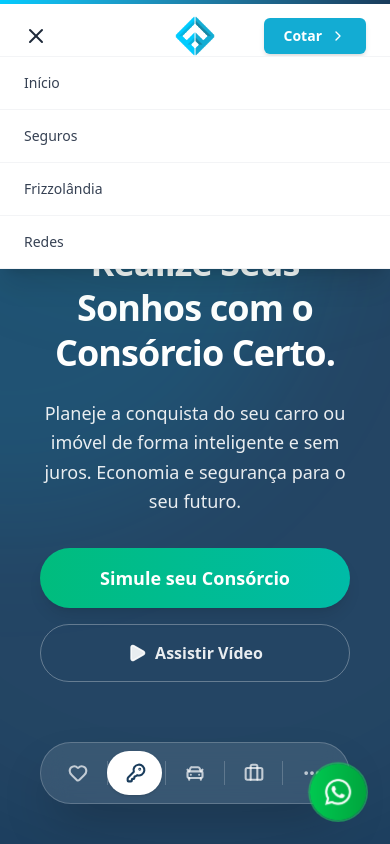
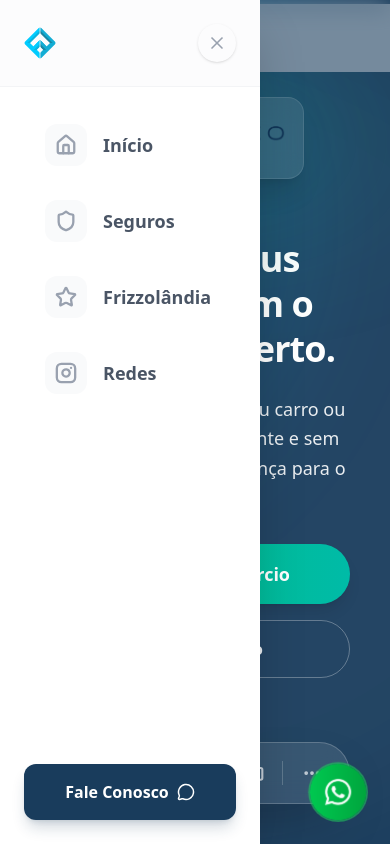
Before and after one commit to Ort1zz/Frizzo-Corretora-de-Seguros, a React (Vite) app: page / in a window 390 px wide. Both pictures are taken after a click on the button 36 px from the left and 36 px from the top of the page. Shown: the top 844 px of the page. Built offline with nearby package versions, Linux system fonts and the light colour scheme.

Commit message:
Add files via upload

```diff
--- a/src/App.jsx
+++ b/src/App.jsx
@@ -3,7 +3,7 @@ import {
   Menu, X, Instagram, Facebook, Linkedin,
   Heart, KeyRound, CarFront, Activity, Building2,
   Home, Smartphone, Plane, MapPin, Clock, Phone,
-  Mail, MessageCircle, Star, ChevronRight, Briefcase, MoreHorizontal, UserPlus, Play
+  Mail, MessageCircle, Star, ChevronRight, Briefcase, MoreHorizontal, UserPlus, Play, Shield
 } from 'lucide-react';
 
 // --- Funções Auxiliares ---
@@ -77,14 +77,14 @@ const Header = () => {
   }, []);
 
   const navLinks = [
-    { name: 'Início', href: '#inicio' },
-    { name: 'Seguros', href: '#seguros' },
-    { name: 'Frizzolândia', href: '#porque-frizzo' },
-    { name: 'Redes', href: '#frizzolandia' },
+    { name: 'Início', href: '#inicio', icon: Home },
+    { name: 'Seguros', href: '#seguros', icon: Shield },
+    { name: 'Frizzolândia', href: '#porque-frizzo', icon: Star },
+    { name: 'Redes', href: '#frizzolandia', icon: Instagram },
   ];
 
   return (
-    <header className={`fixed top-0 left-0 right-0 z-50 transition-all duration-500 transform ${isVisible ? 'translate-y-0' : '-translate-y-full'} ${scrolled ? 'bg-white/95 backdrop-blur-md shadow-md py-2' : 'bg-white py-4'}`}>
+    <header className={`fixed top-0 left-0 right-0 z-50 transition-all duration-500 transform ${isVisible || isOpen ? 'translate-y-0' : '-translate-y-full'} ${scrolled ? 'bg-white/95 backdrop-blur-md shadow-md py-2' : 'bg-white py-4'}`}>
       <div className="absolute top-0 left-0 w-full h-1 bg-gradient-to-r from-[#01cbfe] to-[#193c5c]"></div>
 
       <nav className="max-w-7xl mx-auto px-6 flex justify-between items-center relative">
@@ -120,25 +120,53 @@ const Header = () => {
         </div>
 
         <div className="flex-1 flex justify-end items-center">
-          <a href="#contato" className="relative overflow-hidden bg-[#13acd3] text-white px-5 py-2 rounded-md hover:bg-[#01cbfe] transition-all duration-300 shadow-md font-semibold text-sm flex items-center gap-2 group">
-            <span className="hidden sm:inline">Cotação Online</span>
-            <span className="sm:hidden">Cotar</span>
+          <a href="#contato" className="hidden md:flex relative overflow-hidden bg-[#13acd3] text-white px-5 py-2 rounded-md hover:bg-[#01cbfe] transition-all duration-300 shadow-md font-semibold text-sm items-center gap-2 group">
+            <span>Cotação Online</span>
             <ChevronRight size={16} className="transform group-hover:translate-x-1 transition-transform" />
           </a>
         </div>
       </nav>
 
-      <div className={`md:hidden overflow-hidden transition-all duration-500 ease-in-out bg-white border-t border-gray-100 shadow-xl absolute w-full left-0 z-40 ${isOpen ? 'max-h-96 opacity-100' : 'max-h-0 opacity-0'}`}>
-        {navLinks.map((link) => (
+      {/* Overlay Escuro do Menu Mobile */}
+      <div
+        className={`md:hidden fixed inset-0 bg-[#193c5c]/60 backdrop-blur-md z-40 transition-all duration-500 ease-in-out ${isOpen ? 'opacity-100' : 'opacity-0 pointer-events-none'}`}
+        onClick={() => setIsOpen(false)}
+      ></div>
+
+      {/* Sidebar Elegante do Menu Mobile */}
+      <div className={`md:hidden fixed top-0 left-0 h-[100dvh] w-[70%] max-w-[260px] bg-white shadow-2xl z-50 transform transition-all duration-500 ease-in-out flex flex-col ${isOpen ? 'translate-x-0' : '-translate-x-full'}`}>
+        <div className="p-6 border-b border-gray-100 flex justify-between items-center bg-gray-50/50">
+          <img src="/img/logo-header.png" alt="Frizzo" className="h-8 w-auto" onError={(e) => {e.target.style.display='none'}} />
+          <button onClick={() => setIsOpen(false)} className="p-2 text-gray-400 hover:text-gray-800 hover:bg-white rounded-full transition-all shadow-sm border border-transparent hover:border-gray-200">
+            <X size={20} />
+          </button>
+        </div>
+
+        <div className="flex flex-col p-6 space-y-2 overflow-y-auto flex-grow">
+          {navLinks.map((link, index) => {
+            const Icon = link.icon;
+            return (
               <a
                 key={link.name}
                 href={link.href}
                 onClick={() => setIsOpen(false)}
-            className="block py-4 px-6 text-sm text-gray-700 hover:bg-gray-50 hover:text-[#13acd3] font-medium border-b border-gray-100 transition-colors"
+                style={{ transitionDelay: `${index * 50}ms` }}
+                className={`flex items-center gap-4 py-3 px-5 rounded-2xl text-gray-600 hover:bg-gradient-to-r hover:from-[#13acd3]/10 hover:to-transparent hover:text-[#193c5c] font-bold text-lg transition-all duration-300 group border border-transparent hover:border-[#13acd3]/20 ${isOpen ? 'opacity-100 translate-x-0' : 'opacity-0 -translate-x-4'}`}
               >
+                <div className="p-2.5 bg-gray-50 rounded-xl group-hover:bg-white group-hover:shadow-sm group-hover:text-[#13acd3] transition-all duration-300 text-gray-400">
+                  <Icon size={22} strokeWidth={2.5} />
+                </div>
                 {link.name}
               </a>
-        ))}
+            );
+          })}
+        </div>
+
+        <div className="p-6 mt-auto">
+          <a href="#contato" onClick={() => setIsOpen(false)} className="w-full flex justify-center items-center gap-2 bg-[#193c5c] text-white py-4 rounded-xl font-bold hover:bg-[#13acd3] transition-colors shadow-lg shadow-[#193c5c]/20">
+            Fale Conosco <MessageCircle size={18} />
+          </a>
+        </div>
       </div>
     </header>
   );
@@ -228,20 +256,20 @@ const Hero = () => {
           <div className="text-center lg:text-left w-full flex flex-col justify-center order-2 lg:order-1 pb-12 lg:pb-0">
              <div key={activeTab}>
                 <h1
-                  className="text-4xl sm:text-5xl lg:text-7xl font-extrabold text-white mb-6 leading-tight tracking-tight drop-shadow-xl animate-blurIn opacity-0"
+                  className="text-4xl sm:text-5xl lg:text-7xl font-extrabold text-white mb-6 leading-tight tracking-tight drop-shadow-xl animate-blurIn"
                   style={{ animationDelay: '0ms' }}
                 >
                   {currentContent.title}
                 </h1>
                 <p
-                  className="text-lg text-white/90 max-w-xl mx-auto lg:mx-0 mb-8 lg:mb-10 leading-relaxed font-light animate-blurIn opacity-0"
+                  className="text-lg text-white/90 max-w-xl mx-auto lg:mx-0 mb-8 lg:mb-10 leading-relaxed font-light animate-blurIn"
                   style={{ animationDelay: '150ms' }}
                 >
                   {currentContent.text}
                 </p>
 
                 {/* Botões de Ação */}
-                <div className="flex flex-col sm:flex-row items-center justify-center lg:justify-start gap-4 animate-blurIn opacity-0" style={{ animationDelay: '300ms' }}>
+                <div className="flex flex-col sm:flex-row items-center justify-center lg:justify-start gap-4 animate-blurIn" style={{ animationDelay: '300ms' }}>
                   <a
                     href={`https://wa.me/5511987654321?text=${encodeURIComponent(currentContent.wppText)}`}
                     target="_blank"
@@ -271,7 +299,7 @@ const Hero = () => {
             <div className="flex w-full max-w-xl flex-col items-center mb-0 lg:mb-2 z-20">
 
                  {/* CARD DA LOGO */}
-                 <div className="w-[70%] sm:w-[50%] bg-white/10 backdrop-blur-md rounded-2xl p-4 border border-white/10 flex items-center justify-center shadow-xl transform transition-transform hover:scale-105 mb-2">
+                 <div className="w-[70%] sm:w-[50%] bg-white/10 backdrop-blur-md rounded-2xl py-2 px-4 border border-white/10 flex items-center justify-center shadow-xl transform transition-transform hover:scale-105 mb-2">
                     <img src="/img/logo-hero.png" alt="Frizzo Seguros" className="h-16 w-auto object-contain" />
                  </div>
 
@@ -856,11 +884,11 @@ export default function App() {
         }
 
         @keyframes blurIn {
-          from { opacity: 0; transform: translateY(20px) scale(0.95); filter: blur(5px); }
-          to { opacity: 1; transform: translateY(0) scale(1); filter: blur(0); }
+          0% { opacity: 0; transform: translateY(20px) scale(0.95); filter: blur(5px); }
+          100% { opacity: 1; transform: translateY(0) scale(1); filter: blur(0); }
         }
         .animate-blurIn {
-          animation: blurIn 0.7s cubic-bezier(0.22, 1, 0.36, 1) forwards;
+          animation: blurIn 0.7s cubic-bezier(0.22, 1, 0.36, 1) both;
         }
 
         @keyframes zoomIn {
```
Lines whose indentation alone changed are shown as unchanged.
